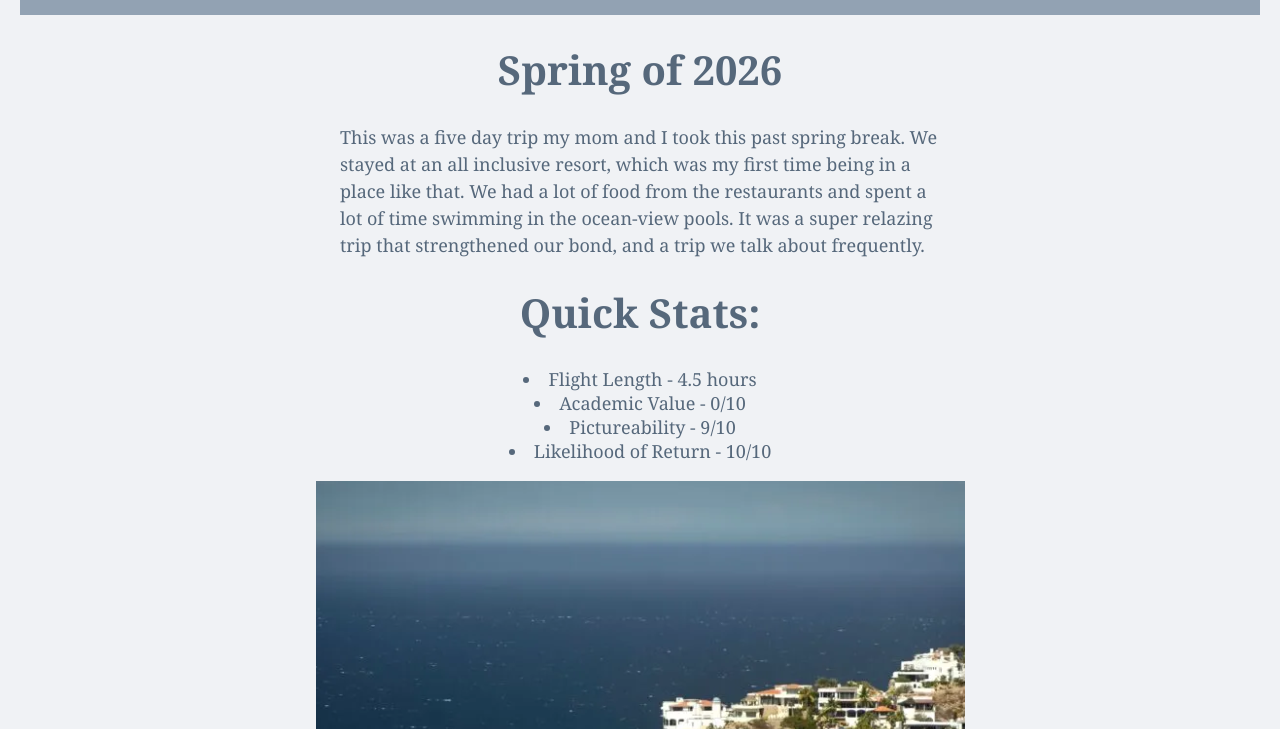
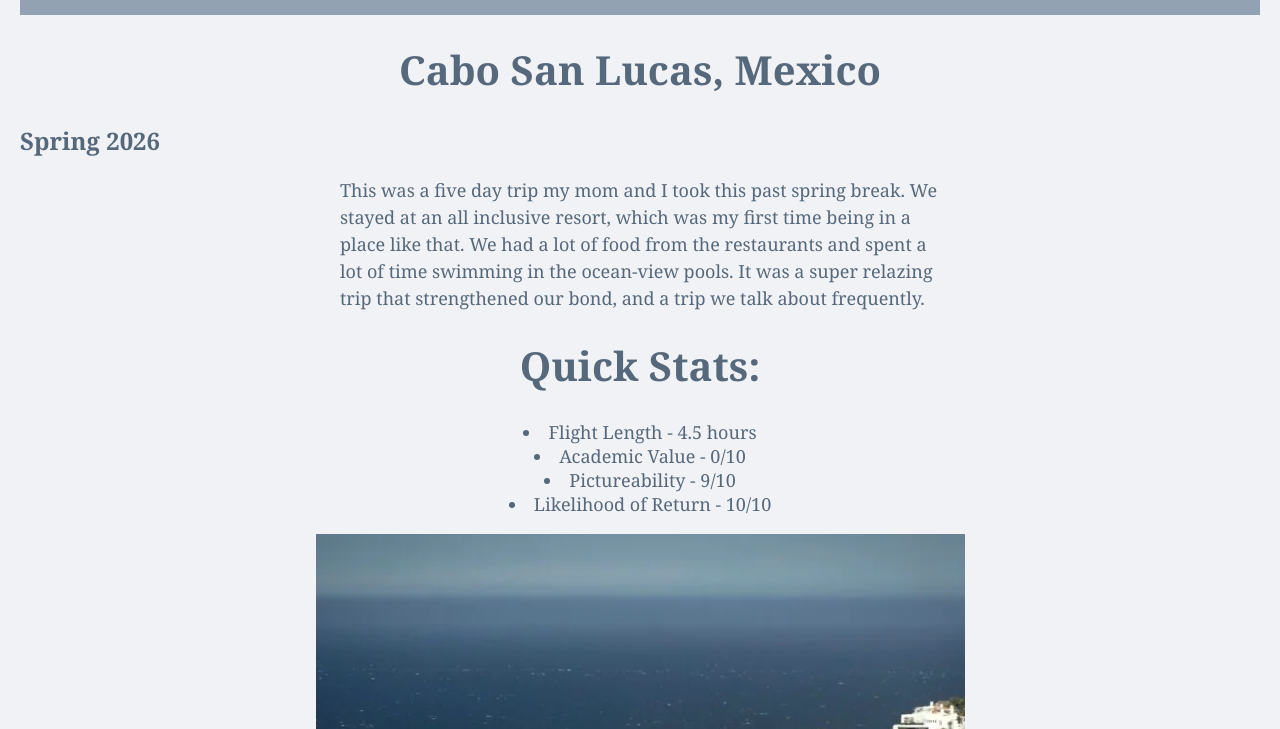
Before and after one commit to osawaya/bmis235-html-3, a plain HTML site: page page1.html in a window 1280 px wide. Shown: the part 71-800 px from the top of the page. Drawn offline with Linux system fonts and the light colour scheme.

Commit message:
Change title and add subtitle for page1.html
Updated the title and added a subtitle for clarity.

```diff
--- a/page1.html
+++ b/page1.html
@@ -28,7 +28,8 @@
     <a href="page3.html"><img src="img/page3.png" alt="Destination 1"></a>
 </nav>
 
-<h1>Spring of 2026</h1>
+<h1>Cabo San Lucas, Mexico</h1>
+<h2>Spring 2026</h2>
 <p>This was a five day trip my mom and I took this past spring break. We stayed at an all inclusive resort, which was my first time being in a place like that. We had a lot of food from the restaurants and spent a lot of time swimming in the ocean-view pools. It was a super relazing trip that strengthened our bond, and a trip we talk about frequently.</p>
 <h1>Quick Stats:</h1>
 <ul>
```
